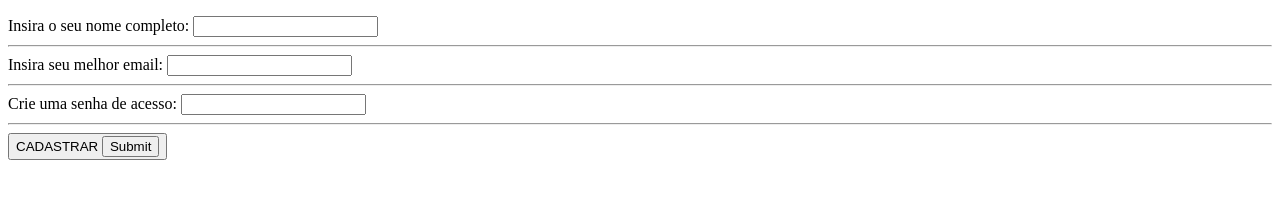
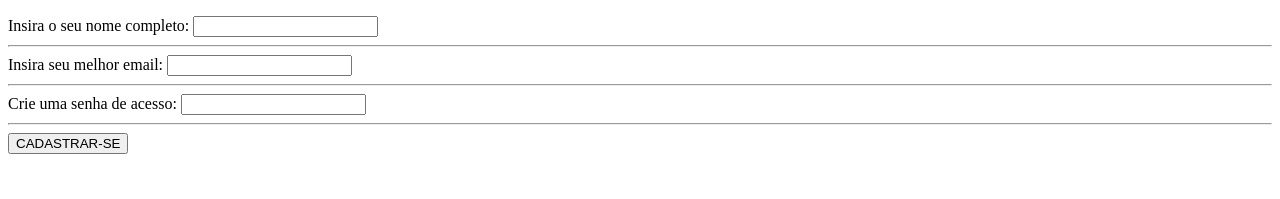
Before and after one commit to petersonpcs/modulo_git, a plain HTML site: page exercicio.html in a window 1280 px wide. Shown: the part 105-304 px from the top of the page. Drawn offline with Linux system fonts and the light colour scheme.

Commit message:
Update exercicio.html

```diff
--- a/exercicio.html
+++ b/exercicio.html
@@ -22,8 +22,7 @@
     <input type="password" name="senha" id="senha" /> <hr />
 
     <button type="submit">
-        <label for=cadastrar> CADASTRAR </label>
-        <input type="submit" name="cadastrar" id="cadastrar" />
+        CADASTRAR-SE
     </button>
 
     </form>
```
